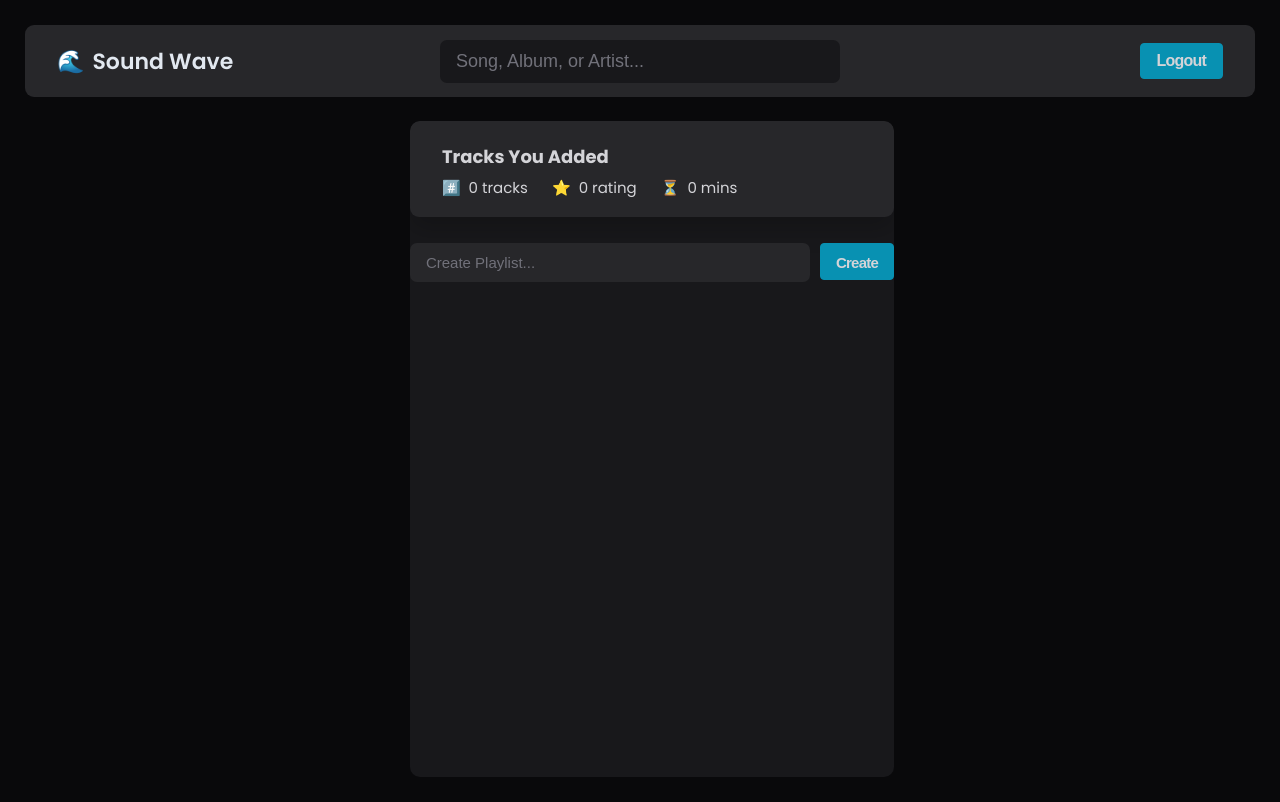
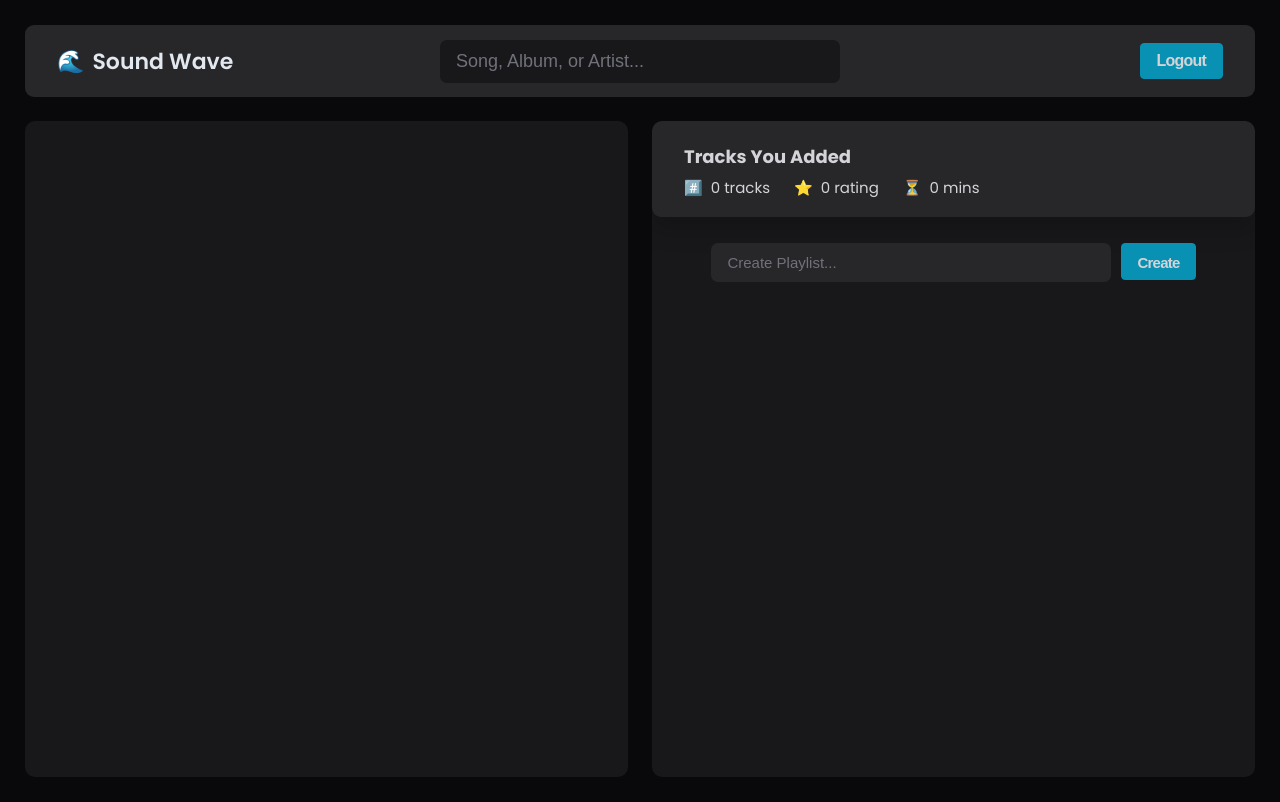
Before and after one commit to Branden-Orefice/Sound-Wave, a React (Vite) app in the folder client/: page /AppPage in a window 1280 px wide. Built offline with nearby package versions, Linux system fonts and the light colour scheme.

Commit message:
Fix larger screen bug

```diff
--- a/client/src/components/Box.module.css
+++ b/client/src/components/Box.module.css
@@ -30,3 +30,17 @@
     margin: 2rem auto;
   }
 }
+
+/* Extra Large Screen */
+@media (min-width: 1026px) and (max-width: 1280px) {
+  .box {
+    width: 65rem;
+  }
+}
+
+/* XX Large Screen */
+@media (min-width: 1281px) {
+  .box {
+    width: 65rem;
+  }
+}
```
